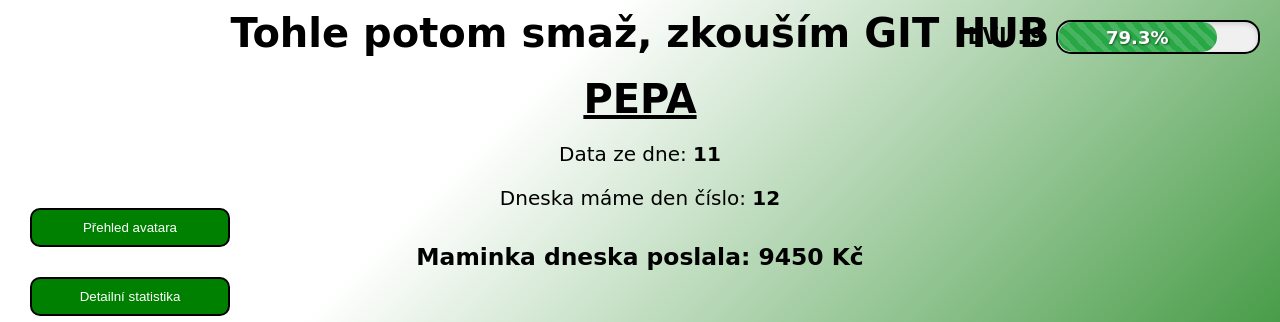
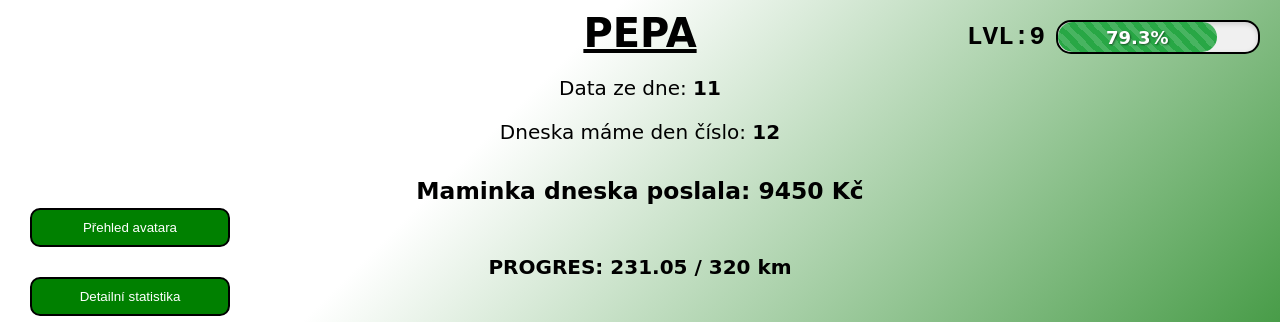
Before and after one commit to Tomas-Gallischek/nowifihere, a Django app: page /pepaapp/ in a window 1280 px wide. Shown: the top 322 px of the page. Run offline with Django 5.2, Linux system fonts and the light colour scheme.

Commit message:
PostgreSQL 2

```diff
--- a/pepaapp/templates/pepaapp/pepa_main_page.html
+++ b/pepaapp/templates/pepaapp/pepa_main_page.html
@@ -6,8 +6,6 @@
 {% block css_files %} <link rel="stylesheet" href="{% static "pepaapp/pepa_main_page.css" %}"> {% endblock css_files %}
 
 {% block content %}
-
-<h1>Tohle potom smaž, zkouším GIT HUB</h1>
 
 <h1><u>PEPA</u></h1>
 <p>Data ze dne: <STRONg>{{aktualni_den}}</STRONg> </p>
```
